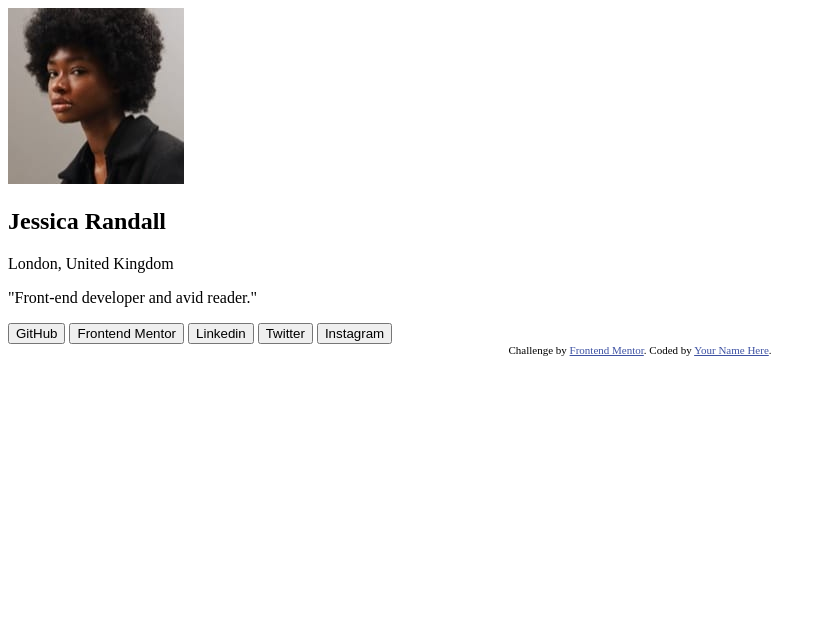
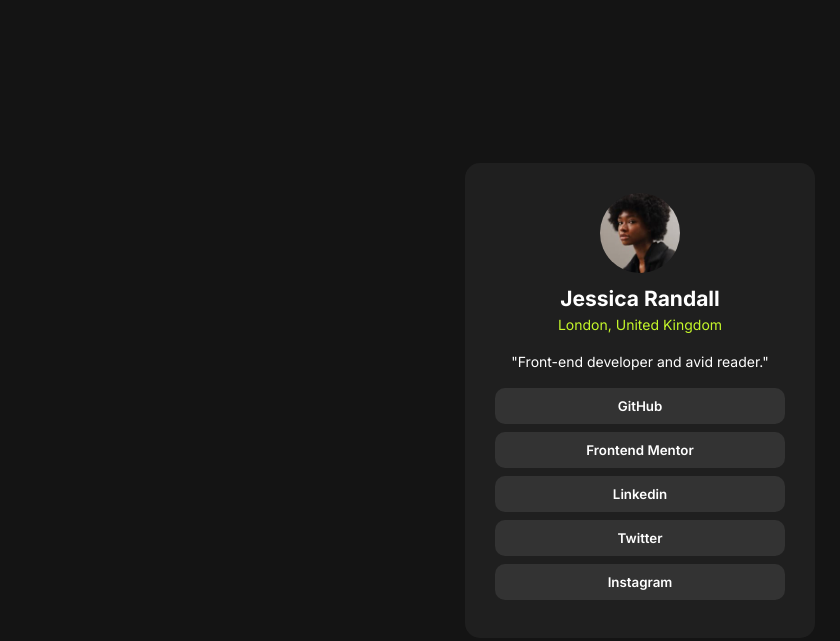
Before and after one commit to Jascran23/FM-social-link-profile, a plain HTML site: page index.html in a window 1280 px wide. Shown: the whole page, without its empty margins (0-840 px from the left). Drawn offline with Linux system fonts and the light colour scheme.

Commit message:
aplicando estilização

```diff
--- a/index.html
+++ b/index.html
@@ -4,17 +4,19 @@
   <meta charset="UTF-8">
   <meta name="viewport" content="width=device-width, initial-scale=1.0"> <!-- displays site properly based on user's device -->
 
+  <!--CONEXÃO GOOGLE FONTS-->
+  <link rel="preconnect" href="https://fonts.googleapis.com">
+  <link rel="preconnect" href="https://fonts.gstatic.com" crossorigin>
+  <link href="https://fonts.googleapis.com/css2?family=Inter:ital,opsz,wght@0,14..32,100..900;1,14..32,100..900&display=swap" rel="stylesheet">
+
+<!--ICON-->
   <link rel="icon" type="image/png" sizes="32x32" href="./assets/images/favicon-32x32.png">
 
+  <!--CONEXÃO FOLHA DE ESTILO-->
   <link rel="stylesheet" href="style.css">
 
   <title>Frontend Mentor | Social links profile</title>
 
-  <!-- Feel free to remove these styles or customise in your own stylesheet 👍 -->
-  <style>
-    .attribution { font-size: 11px; text-align: center; }
-    .attribution a { color: hsl(228, 45%, 44%); }
-  </style>
 </head>
 <body>
   <main>
--- a/style.css
+++ b/style.css
@@ -0,0 +1,96 @@
+/*
+- Green: hsl(75, 94%, 57%)
+
+- White: hsl(0, 0%, 100%)
+
+- Grey 700: hsl(0, 0%, 20%)
+- Grey 800: hsl(0, 0%, 12%)
+- Grey 900: hsl(0, 0%, 8%)
+*/
+
+*{
+    padding: 0;
+    margin: 0;
+    box-sizing: border-box;
+    font-family: 'Inter';
+}
+
+html,body{
+    height: 100vh;
+}
+
+main{
+    width: 100%;
+    height: 100%;
+    display: flex;
+    align-items: center;
+    justify-content: center;
+    background:  hsl(0, 0%, 8%);
+    font-size: 14px;
+}
+
+.container{
+    width: 350px;
+    background:  hsl(0, 0%, 12%);
+    height: auto;
+    text-align: center;
+    padding: 30px;
+    border-radius: 15px;
+}
+
+.container-avatar img{
+    width: 80px;
+    border-radius: 50%;
+}
+
+
+.container-avatar h2{
+    color: hsl(0, 0%, 100%);
+    margin-top: 10px;
+}
+
+
+.container-avatar-adress{
+    margin-top: 5px;
+    color: hsl(75, 94%, 57%);
+}
+
+.container-avatar-descricao{
+    font-weight: 400;
+    margin-top: 20px;
+    color: hsl(0, 0%, 100%);
+}
+
+.container-buttons{
+    margin-top: 18px;
+    width: 100%;
+    display: flex;
+    flex-direction: column;
+}
+
+button{
+    color: hsl(0, 0%, 100%);
+    padding: 10px;
+    margin-bottom: 8px;
+    border-radius: 10px;
+    border: 0;
+    background: hsl(0, 0%, 20%);
+    font-weight: 600;
+    cursor: pointer;
+}
+
+button:hover{
+    background-color: hsl(75, 94%, 57%);
+    transition-duration: 0.2s;
+    color: hsl(0, 0%, 20%);
+}
+
+
+.attribution {
+    font-size: 11px;
+    text-align: center;
+    display: none;
+}
+.attribution a {
+    color: hsl(228, 45%, 44%);
+}
```
